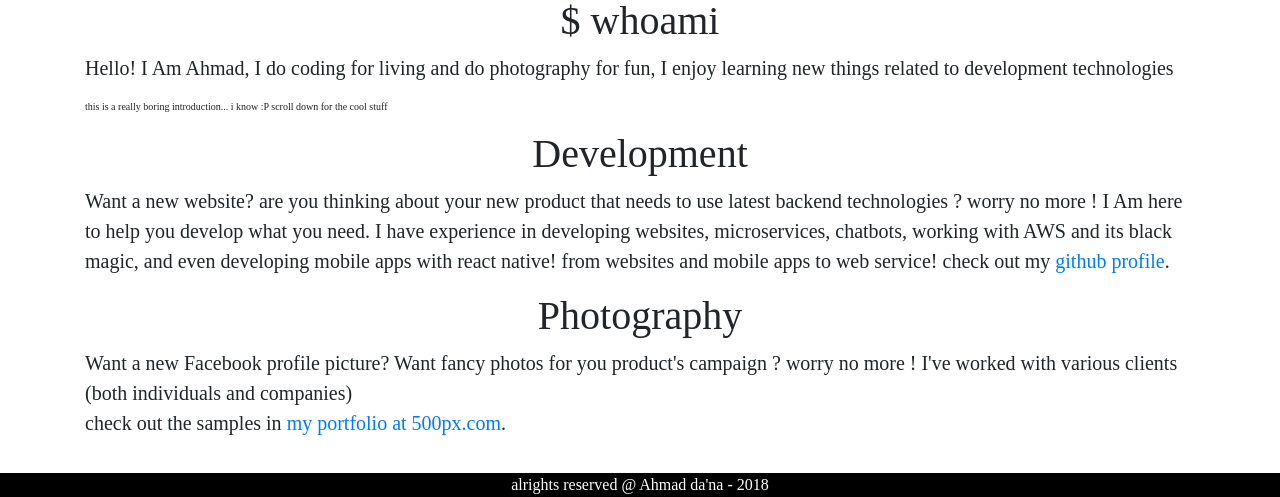
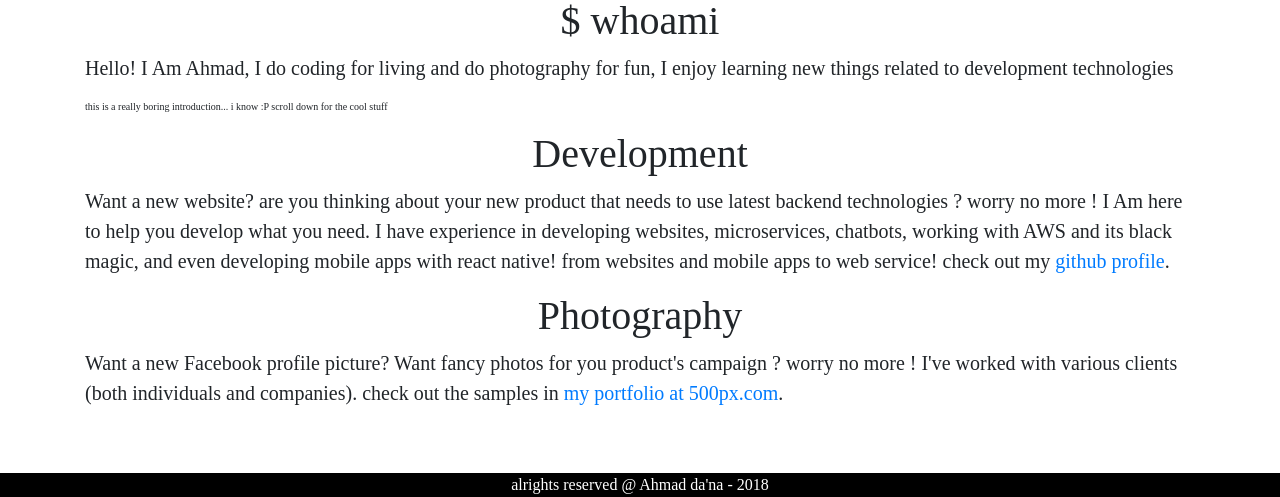
Before and after one commit to ahmadjd94/ahmadjd94.github.io, a plain HTML site: page index.html in a window 1280 px wide. Shown: the part 303-800 px from the top of the page. Drawn offline with Linux system fonts and the light colour scheme; a web font is replaced by a local one.

Commit message:
yahya's suggestion

```diff
--- a/index.html
+++ b/index.html
@@ -78,10 +78,9 @@
                         <p class="lead">
                             Want a new Facebook profile picture? Want fancy photos for you product's campaign ?
                             worry no more !
-                            I've worked with various clients (both individuals and companies)
-                            <br>
-
+                            I've worked with various clients (both individuals and companies).
                             check out the samples in <a href="https://500px.com/ahmaddana"> my portfolio at 500px.com</a>.
+                            </div>
                         </p>
                     </div>
                   </div>
```
